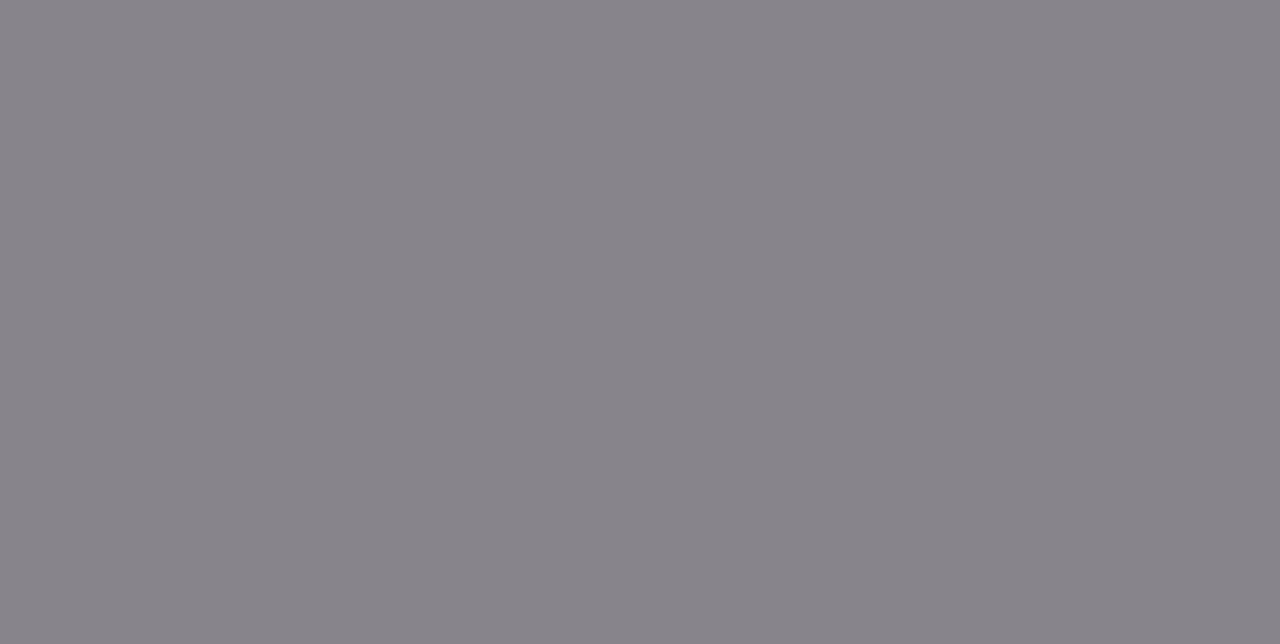
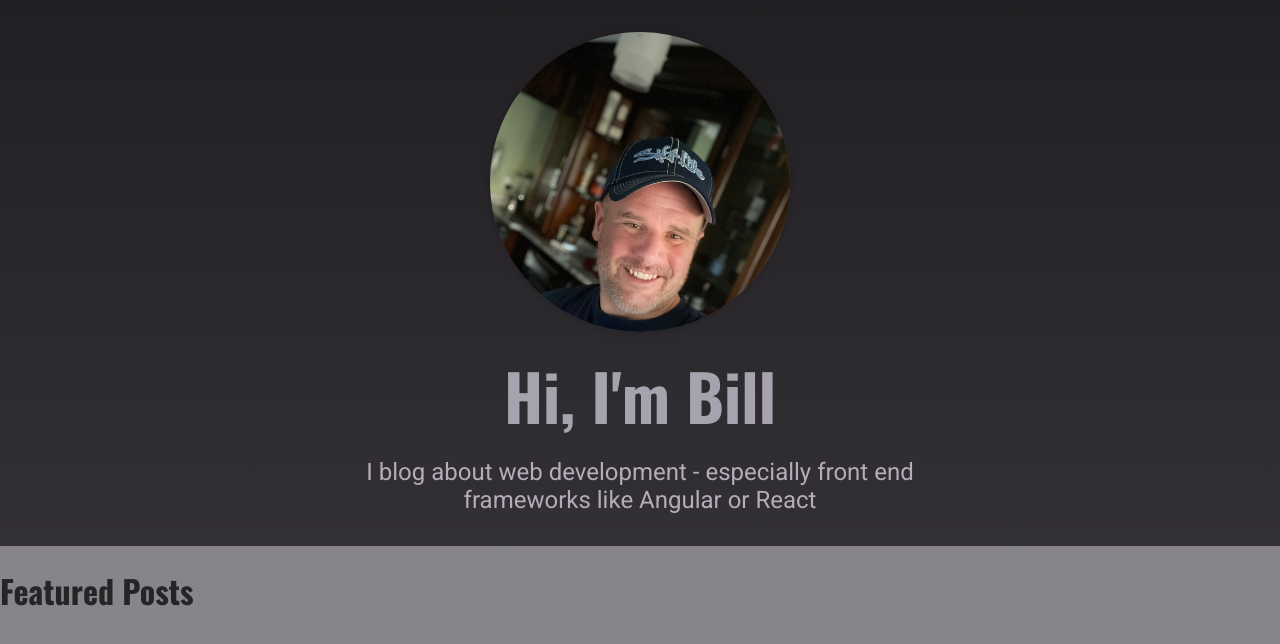
Before and after one commit to BillStephens2022/Blog-NextJS, a Next.js app: page / in a window 1280 px wide. Shown: the top 644 px of the page. Built offline with nearby package versions, Linux system fonts and the light colour scheme.

Commit message:
created Hero component and updated styling - to be shown on Home page

```diff
--- /dev/null
+++ b/components/home-page/featured-posts.js
@@ -0,0 +1,5 @@
+function FeaturedPosts() {
+  return <div><h1>Featured Posts</h1></div>
+}
+
+export default FeaturedPosts;
--- /dev/null
+++ b/components/home-page/hero.js
@@ -0,0 +1,24 @@
+import Image from "next/image";
+import classes from "./hero.module.css";
+
+function Hero() {
+  return (
+    <section className={classes.hero}>
+      <div className={classes.image}>
+        <Image
+          src="/images/site/bill.jpeg"
+          alt="An image showing Bill"
+          width={300}
+          height={300}
+        />
+      </div>
+      <h1>Hi, I'm Bill</h1>
+      <p>
+        I blog about web development - especially front end frameworks like
+        Angular or React
+      </p>
+    </section>
+  );
+}
+
+export default Hero;
--- /dev/null
+++ b/components/home-page/hero.module.css
@@ -0,0 +1,40 @@
+.hero {
+    text-align: center;
+    background-image: linear-gradient(
+      to bottom,
+      var(--color-grey-900),
+      var(--color-grey-800)
+    );
+    padding: var(--size-8) 0;
+  }
+
+  .image {
+    width: 300px;
+    height: 300px;
+    box-shadow: 0 1px 8px rgba(0, 0, 0, 0.2);
+    border-radius: 50%;
+    overflow: hidden;
+    background-color: var(--color-grey-700);
+    margin: auto;
+  }
+
+  .image img {
+    object-fit: cover;
+    object-position: top;
+    width: 100%;
+    height: 100%;
+  }
+
+  .hero h1 {
+    font-size: var(--size-16);
+    margin: var(--size-4) 0;
+    color: var(--color-grey-300);
+  }
+
+  .hero p {
+    font-size: var(--size-6);
+    color: var(--color-grey-200);
+    width: 90%;
+    max-width: 40rem;
+    margin: auto;
+  }
--- a/pages/index.js
+++ b/pages/index.js
@@ -1,3 +1,14 @@
-function HomePage() {}
+import { Fragment } from "react";
+import Hero from "../components/home-page/hero";
+import FeaturedPosts from "../components/home-page/featured-posts";
+
+function HomePage() {
+    return (
+        <Fragment>
+            <Hero />
+            <FeaturedPosts />
+        </Fragment>
+    )
+}
 
 export default HomePage;
```
Also changed, not shown: public/images/site/bill.jpeg (added), 1 other file (tests, documents, lock files or other folders).
